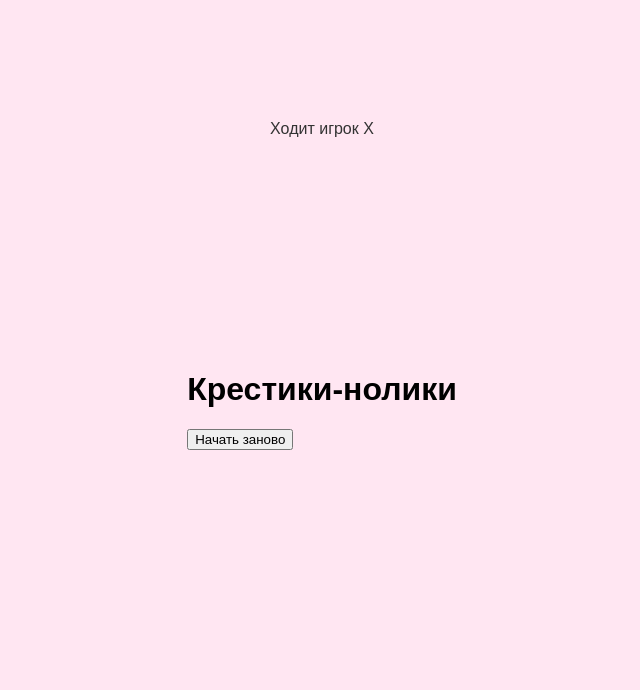
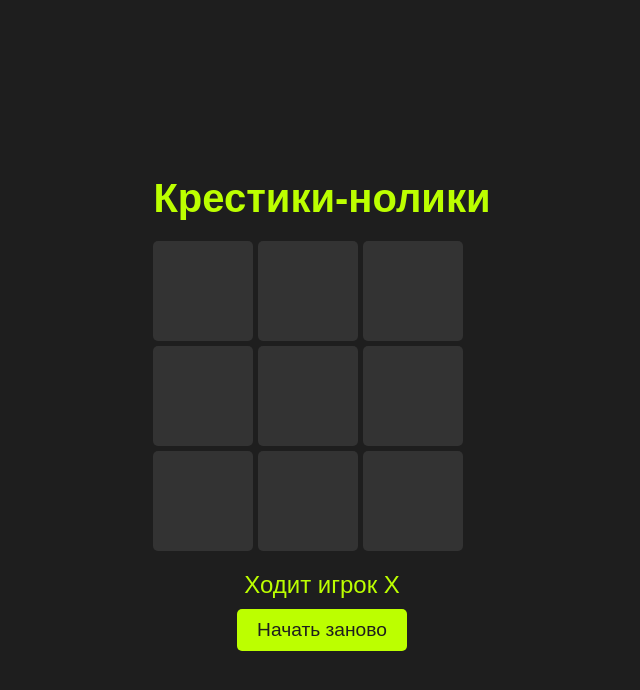
Before and after one commit to SvAyToSlAv7/MiniApp, a plain HTML site: page index.html in a window 1280 px wide. Shown: the whole page, without its empty margins (318-958 px from the left). Drawn offline with Linux system fonts and the light colour scheme.

Commit message:
Update style.css

```diff
--- a/style.css
+++ b/style.css
@@ -1,58 +1,72 @@
 body {
-    background-color: #ffe6f2; /* Нежный розовый фон */
-    font-family: 'Arial', sans-serif;
+    font-family: sans-serif;
+    background-color: #1e1e1e; /* Темно-серый фон */
+    color: #bcff00; /* Ярко-зеленый текст */
     display: flex;
     justify-content: center;
     align-items: center;
     min-height: 100vh;
     margin: 0;
-    overflow: hidden; /* Предотвращает появление полос прокрутки */
 }
 
-.valentine-card {
-    position: relative;
-    width: 300px;
-    height: 400px;
-    background-color: #fff; /* Белый фон карточки */
-    border-radius: 10px;
-    box-shadow: 0 5px 20px rgba(0, 0, 0, 0.2);
-    overflow: hidden;
+.container {
+    text-align: center;
 }
 
-.heart {
-    position: absolute;
-    top: -50px;
-    left: 50%;
-    transform: translateX(-50%);
-    width: 150px;
-    height: 150px;
-    background-color: #ff4d4d; /* Красный цвет сердца */
-    clip-path: path('M50 20 L10 70 L40 70 L0 25 Q0 0 50 20 Z');
-    animation: heartbeat 1.5s infinite;
+h1 {
+    margin-bottom: 20px;
+    font-size: 2.5em;
 }
 
-@keyframes heartbeat {
-    0% { transform: translateX(-50%) scale(1); }
-    50% { transform: translateX(-50%) scale(1.1); }
-    100% { transform: translateX(-50%) scale(1); }
+.board {
+    display: grid;
+    grid-template-columns: repeat(3, 100px);
+    grid-gap: 5px;
+    margin-bottom: 20px;
+}
+
+.cell {
+    width: 100px;
+    height: 100px;
+    background-color: #333; /* Более темный серый для ячеек */
+    color: #bcff00;
+    font-size: 3em;
+    display: flex;
+    justify-content: center;
+    align-items: center;
+    cursor: pointer;
+    border-radius: 5px;
+}
+
+.cell:hover {
+    background-color: #444; /* Подсветка ячейки при наведении */
 }
 
 .message {
-    position: absolute;
-    top: 120px;
-    left: 20px;
-    right: 20px;
-    text-align: center;
-    color: #333;
+    font-size: 1.5em;
+    margin-bottom: 10px;
 }
 
-.message h1 {
-    font-size: 2em;
-    margin-bottom: 10px;
-    color: #ff4d4d; /* Красный цвет заголовка */
+button {
+    background-color: #bcff00; /* Зеленая кнопка */
+    color: #1e1e1e;
+    border: none;
+    padding: 10px 20px;
+    font-size: 1.2em;
+    cursor: pointer;
+    border-radius: 5px;
+    transition: background-color 0.3s; /* Плавный переход цвета */
 }
 
-.message p {
-    font-size: 1.2em;
-    line-height: 1.4;
+button:hover {
+    background-color: #aaff00; /* Более светлый зеленый при наведении */
 }
+
+/* Стили для X и O */
+.x-style {
+    color: #64dd17; /* Более яркий зеленый для X */
+}
+
+.o-style {
+    color: #aeea00; /* Более светлый зеленый для O */
+}
```
